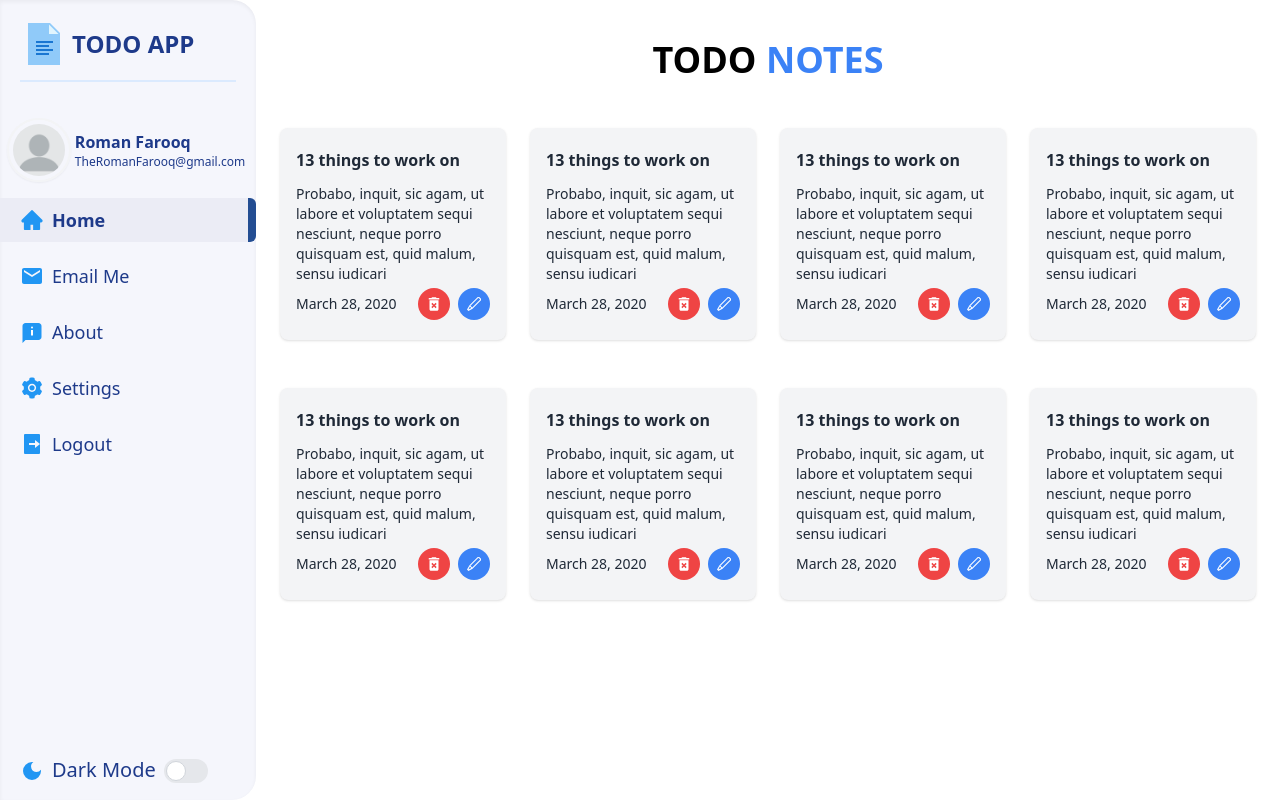
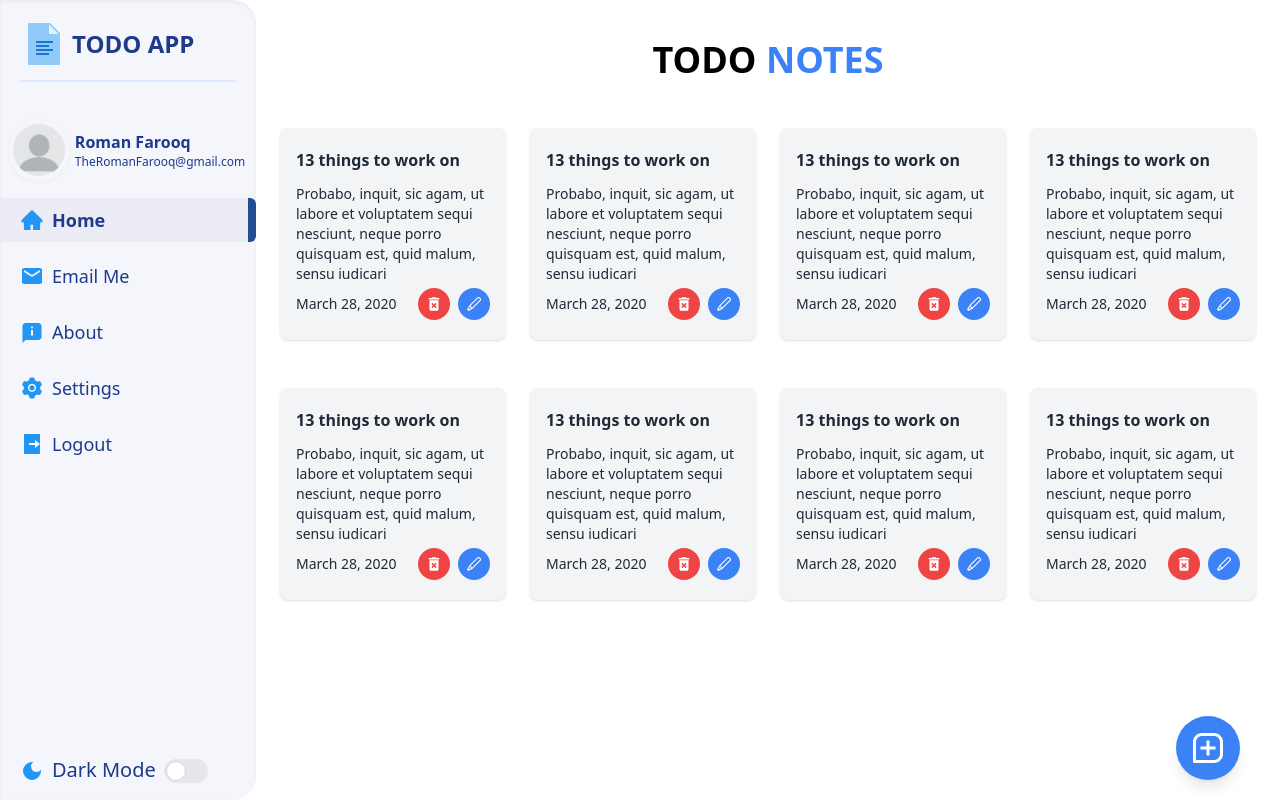
Before and after one commit to romanfarooq/wad-project, a React (Create React App) app in the folder client/: page / in a window 1280 px wide. Both pictures are taken after typing "name@example.com", "Sample123" into the empty fields and a click on the button "Login". Built offline with nearby package versions, Linux system fonts and the light colour scheme.

Commit message:
added add note button

```diff
--- /dev/null
+++ b/client/src/components/AddNoteButton.jsx
@@ -0,0 +1,17 @@
+import { BiMessageSquareAdd } from "react-icons/bi";
+import { useDispatch } from "react-redux";
+import { toggleAddNoteModal } from "../redux/slices/modalSlice";
+
+function AddNoteButton() {
+  const dispatch = useDispatch();
+  return (
+    <button
+      className="fixed bottom-0 right-0 bg-blue-500 hover:bg-blue-600 text-white rounded-full w-16 h-16 mx-10 my-5 flex items-center justify-center shadow-lg"
+      onClick={() => dispatch(toggleAddNoteModal())}
+    >
+      <BiMessageSquareAdd className="text-4xl" />
+    </button>
+  );
+}
+
+export default AddNoteButton;
--- a/client/src/components/AddNoteModal.jsx
+++ b/client/src/components/AddNoteModal.jsx
@@ -49,6 +49,7 @@ const AddNoteModal = () => {
                   type="text"
                   name="title"
                   id="title"
+                  placeholder="Enter title"
                   value={note.title}
                   onChange={handleNote}
                   className="bg-gray-50 border border-gray-300 text-gray-900 text-sm rounded-lg focus:ring-blue-500 focus:border-blue-500 block w-full p-2.5 dark:bg-gray-600 dark:border-gray-500 dark:placeholder-gray-400 dark:text-white"
@@ -65,6 +66,7 @@ const AddNoteModal = () => {
                   name="description"
                   id="description"
                   rows="5"
+                  placeholder="Enter description"
                   value={note.description}
                   onChange={handleNote}
                   className="bg-gray-50 border border-gray-300 text-gray-900 text-sm rounded-lg focus:ring-blue-500 focus:border-blue-500 block w-full p-2.5 dark:bg-gray-600 dark:border-gray-500 dark:placeholder-gray-400 dark:text-white resize-none"
--- a/client/src/components/EditNoteModal.jsx
+++ b/client/src/components/EditNoteModal.jsx
@@ -51,6 +51,7 @@ const EditNoteModal = (props) => {
                   type="text"
                   name="title"
                   id="title"
+                  placeholder="Enter title"
                   value={note.title}
                   onChange={handleNote}
                   className="bg-gray-50 border border-gray-300 text-gray-900 text-sm rounded-lg focus:ring-blue-500 focus:border-blue-500 block w-full p-2.5 dark:bg-gray-600 dark:border-gray-500 dark:placeholder-gray-400 dark:text-white"
@@ -67,6 +68,7 @@ const EditNoteModal = (props) => {
                   name="description"
                   id="description"
                   rows="5"
+                  placeholder="Enter description"
                   value={note.description}
                   onChange={handleNote}
                   className="bg-gray-50 border border-gray-300 text-gray-900 text-sm rounded-lg focus:ring-blue-500 focus:border-blue-500 block w-full p-2.5 dark:bg-gray-600 dark:border-gray-500 dark:placeholder-gray-400 dark:text-white resize-none"
--- a/client/src/components/Home.jsx
+++ b/client/src/components/Home.jsx
@@ -4,6 +4,7 @@ import TodoCards from "./TodoCards";
 import ConfirmModal from "./ConfirmModal";
 import AddNoteModal from "./AddNoteModal";
 import EditNoteModal from "./EditNoteModal";
+import AddNoteButton from "./AddNoteButton";
 
 function Home() {
   const [id, setId] = useState("");
@@ -33,6 +34,7 @@ function Home() {
           />
         ))}
       </div>
+      <AddNoteButton />
       {confirmModal && <ConfirmModal id={id} setId={setId} />}
       {addNoteModal && <AddNoteModal />}
       {editNoteModal && <EditNoteModal note={note} setNote={setNote} />}
```
